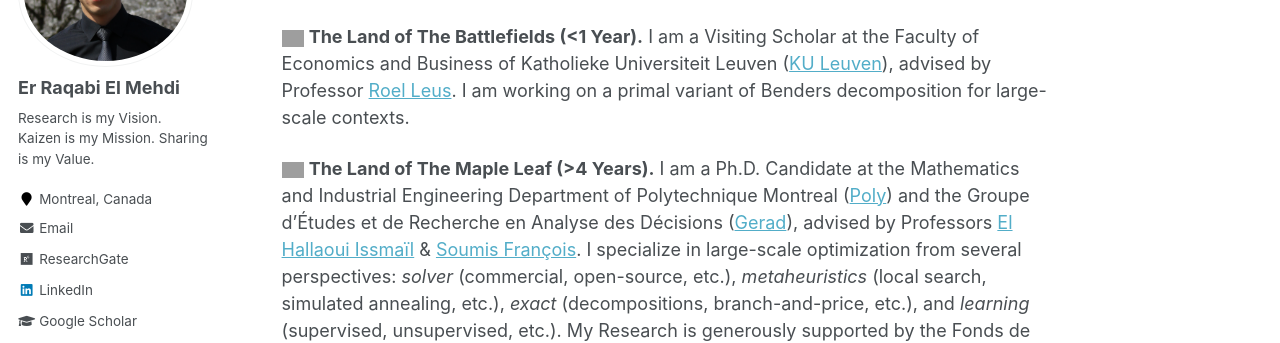
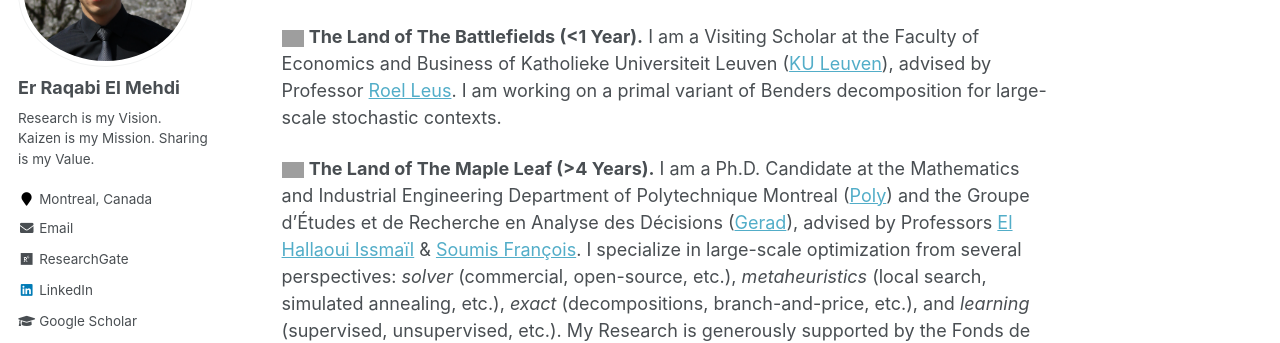
Before and after one commit to RqbMedi/rqbmedi.github.io, a Jekyll site: the page built from _pages/about.md, in a window 1280 px wide and 900 px high. Shown: the part 199-542 px from the top of the window. Built offline with Jekyll 4.4.1, drawn with Linux system fonts in a browser that asks for light colours; some web fonts are replaced; grey boxes are pictures that could not be loaded.

Commit message:
Update about.md

```diff
--- a/_pages/about.md
+++ b/_pages/about.md
@@ -13,7 +13,7 @@ Hi, I am Mehdi. I am currently a Ph.D. Candidate in Operations Research at Polyt
 
 [comment]: <> (Update: Four Countries on Four Continents. In Australia, I confirmed the Value of Consistency.)
 
-<img alt="Belgium" src="https://purecatamphetamine.github.io/country-flag-icons/3x2/BE.svg" width="22" height="22"/> **The Land of The Battlefields (<1 Year).** I am a Visiting Scholar at the Faculty of Economics and Business of Katholieke Universiteit Leuven ([KU Leuven](https://www.kuleuven.be/english/kuleuven/index.html)), advised by Professor [Roel Leus](https://www.kuleuven.be/wieiswie/en/person/00004371). I am working on a primal variant of Benders decomposition for large-scale contexts.
+<img alt="Belgium" src="https://purecatamphetamine.github.io/country-flag-icons/3x2/BE.svg" width="22" height="22"/> **The Land of The Battlefields (<1 Year).** I am a Visiting Scholar at the Faculty of Economics and Business of Katholieke Universiteit Leuven ([KU Leuven](https://www.kuleuven.be/english/kuleuven/index.html)), advised by Professor [Roel Leus](https://www.kuleuven.be/wieiswie/en/person/00004371). I am working on a primal variant of Benders decomposition for large-scale stochastic contexts.
 
 <img alt="Canada" src="http://purecatamphetamine.github.io/country-flag-icons/3x2/CA.svg" width="22" height="22"/> **The Land of The Maple Leaf (>4 Years).** I am a Ph.D. Candidate at the Mathematics and Industrial Engineering Department of Polytechnique Montreal ([Poly](https://www.polymtl.ca/)) and the Groupe d'Études et de Recherche en Analyse des Décisions ([Gerad](https://www.gerad.ca/en)), advised by Professors [El Hallaoui Issmaïl](https://www.polymtl.ca/expertises/el-hallaoui-issmail) & [Soumis François](https://www.polymtl.ca/expertises/soumis-francois). I specialize in large-scale optimization from several perspectives: *solver* (commercial, open-source, etc.), *metaheuristics* (local search, simulated annealing, etc.), *exact* (decompositions, branch-and-price, etc.), and *learning* (supervised, unsupervised, etc.). My Research is generously supported by the Fonds de Recherche du Québec - Nature et Technologie ([FRQNT](https://frq.gouv.qc.ca/en/)), the Institut de Valorisation des Données ([IVADO](https://ivado.ca/en/)), and the [OCP Group](https://www.ocpgroup.ma/).
 
```
